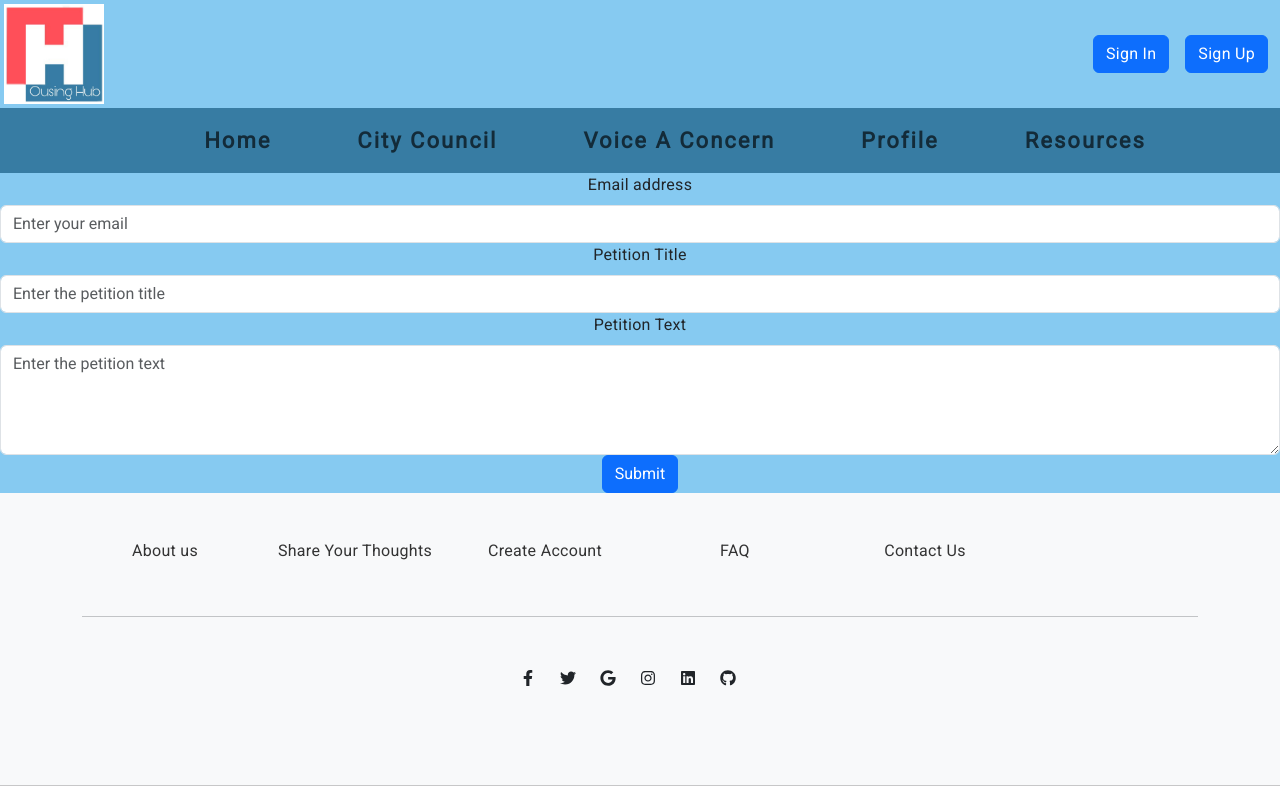
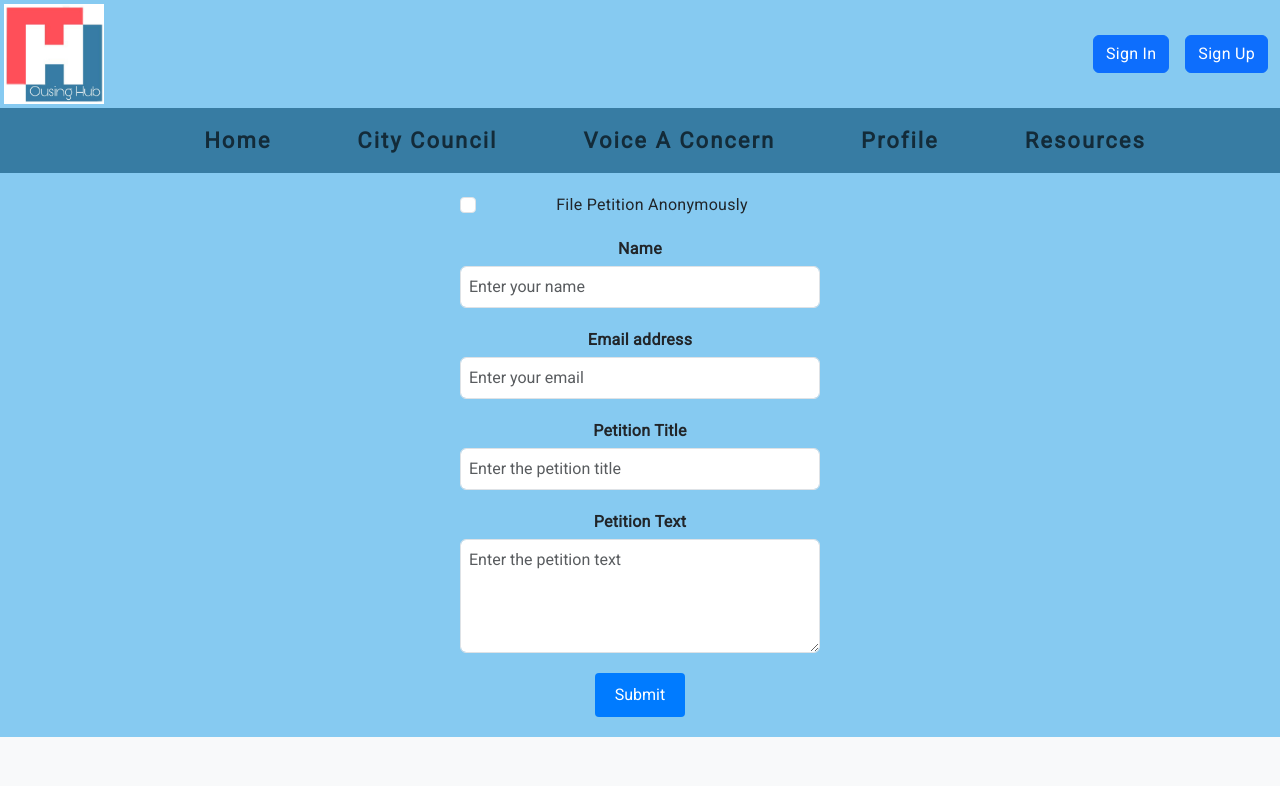
Before and after one commit to SangunPark96/Hack-A-Thon-Team-4, a React (Create React App) app in the folder Access _ hackathon/: page /petition in a window 1280 px wide. Shown: the top 786 px of the page. Built offline with nearby package versions, Linux system fonts and the light colour scheme; no server answers.

Commit message:
file a petition anonymous

```diff
--- /dev/null
+++ b/Access _ hackathon/src/Styles/FileAPetition.css
@@ -0,0 +1,37 @@
+.form-container {
+  max-width: 400px;
+  margin: 0 auto;
+  padding: 20px;
+}
+
+.form-group {
+  margin-bottom: 20px;
+}
+
+.form-label {
+  font-weight: bold;
+  margin-bottom: 5px;
+}
+
+.form-control {
+  padding: 8px;
+}
+
+.form-textarea {
+  resize: vertical;
+}
+
+.form-button {
+  background-color: #007bff;
+  color: #fff;
+  padding: 10px 20px;
+  border: none;
+  border-radius: 4px;
+  cursor: pointer;
+}
+
+.thank-you-message {
+  text-align: center;
+  font-size: 18px;
+  margin-top: 20px;
+}
--- a/Access _ hackathon/src/components/CouncilorIndex.js
+++ b/Access _ hackathon/src/components/CouncilorIndex.js
@@ -1,41 +1,69 @@
-import Councilor from "./Councilor"
-import bronx from "../Images/BronxMap.png"
-import manhattan from "../Images/ManhattanMap.png"
-import queens from "../Images/QueensMap.png"
-import brooklyn from "../Images/BrooklynMap.png"
-import staten from "../Images/StatenMap.png"
-import "./Councilor.css"
+import Councilor from "./Councilor";
+import bronx from "../Images/BronxMap.png";
+import manhattan from "../Images/ManhattanMap.png";
+import queens from "../Images/QueensMap.png";
+import brooklyn from "../Images/BrooklynMap.png";
+import staten from "../Images/StatenMap.png";
+import "./Councilor.css";
 
+export default function Councilors({ councilors, borough }) {
+  const userList = [];
 
-
-export default function Councilors({councilors, borough}) {
-
-    const userList = []
-
-
-
-
-    for(let i = 0; i < councilors.length; i++){
-        if (councilors[i].borough === borough){
-            userList.push(councilors[i])
+  for (let i = 0; i < councilors.length; i++) {
+    if (councilors[i].borough === borough) {
+      userList.push(councilors[i]);
     }
   }
 
-    console.log(userList)
-
+  console.log(userList);
 
   return (
     <div>
       <div id="map-box">
-            { borough === "Bronx" ? <img src={bronx} alt="BronxMap" className="mapbox" style={{ height: "500px", width: "600px" }} /> : null}
-            { borough === "Manhattan" ? <img src={manhattan} alt="ManhattanMap" className="mapbox" style={{ height: "500px", width: "600px" }} /> : null}
-            { borough === "Queens" ? <img src={queens} alt="queensMap" className="mapbox" style={{ height: "500px", width: "600px" }} /> : null}
-            { borough === "Brooklyn" ? <img src={brooklyn} alt="brooklynMap" className="mapbox" style={{ height: "500px", width: "600px" }} /> : null}
-            { borough === "Staten Island" ? <img src={staten} alt="statenMap" className="mapbox" style={{ height: "500px", width: "600px" }}  /> : null}
+        {borough === "Bronx" ? (
+          <img
+            src={bronx}
+            alt="BronxMap"
+            className="mapbox"
+            style={{ height: "500px", width: "600px" }}
+          />
+        ) : null}
+        {borough === "Manhattan" ? (
+          <img
+            src={manhattan}
+            alt="ManhattanMap"
+            className="mapbox"
+            style={{ height: "500px", width: "600px" }}
+          />
+        ) : null}
+        {borough === "Queens" ? (
+          <img
+            src={queens}
+            alt="queensMap"
+            className="mapbox"
+            style={{ height: "500px", width: "600px" }}
+          />
+        ) : null}
+        {borough === "Brooklyn" ? (
+          <img
+            src={brooklyn}
+            alt="brooklynMap"
+            className="mapbox"
+            style={{ height: "500px", width: "600px" }}
+          />
+        ) : null}
+        {borough === "Staten Island" ? (
+          <img
+            src={staten}
+            alt="statenMap"
+            className="mapbox"
+            style={{ height: "500px", width: "600px" }}
+          />
+        ) : null}
       </div>
       <br></br>
-            <div >
-                <div >
+      <div>
+        <div>
           <h2>Your Local Representatives </h2>
           {userList.map((userList) => {
             return <Councilor reps={userList} />;
@@ -43,5 +71,5 @@ export default function Councilors({councilors, borough}) {
         </div>
       </div>
     </div>
-    )
+  );
 }
--- a/Access _ hackathon/src/components/FileaPetition.js
+++ b/Access _ hackathon/src/components/FileaPetition.js
@@ -1,59 +1,100 @@
-import React, { useState } from 'react';
-import { Form, Button } from 'react-bootstrap';
-import "../Styles/style.css"
+import React, { useState } from "react";
+import "../Styles/FileAPetition.css";
 
 const FileaPetition = () => {
   const [formData, setFormData] = useState({
-    name: '',
-    email: '',
-    petitionTitle: '',
-    petitionText: '',
+    name: "",
+    email: "",
+    petitionTitle: "",
+    petitionText: "",
+    anonymous: false, // New state for the checkbox
   });
 
   const [formSubmitted, setFormSubmitted] = useState(false);
 
   const handleChange = (e) => {
-    const { name, value } = e.target;
-    setFormData((prevFormData) => ({ ...prevFormData, [name]: value }));
+    const { name, value, type, checked } = e.target;
+    const fieldValue = type === "checkbox" ? checked : value;
+    setFormData((prevFormData) => ({ ...prevFormData, [name]: fieldValue }));
   };
 
   const handleSubmit = (e) => {
     e.preventDefault();
+    // If the user selected to submit anonymously, clear name and email
+    if (formData.anonymous) {
+      setFormData((prevFormData) => ({
+        ...prevFormData,
+        name: "",
+        email: "",
+      }));
+    }
+
     // Perform form submission logic here, e.g., sending data to the backend
     console.log(formData);
-    // Clear the form after submission
     setFormData({
-      name: '',
-      email: '',
-      petitionTitle: '',
-      petitionText: '',
+      name: "",
+      email: "",
+      petitionTitle: "",
+      petitionText: "",
+      anonymous: false,
     });
-    // Set the formSubmitted state to true to close the form
     setFormSubmitted(true);
   };
 
   if (formSubmitted) {
-    return <p>Thank you for submitting the petition!</p>;
+    return (
+      <p className="thank-you-message">
+        Thank you for submitting the petition!
+      </p>
+    );
   }
 
   return (
     <div className="form-container">
-      <Form onSubmit={handleSubmit}>
-        <Form.Group className="form-group" controlId="formEmail">
-          <Form.Label className="form-label">Email address</Form.Label>
-          <Form.Control
-            className="form-control"
-            type="email"
-            name="email"
-            value={formData.email}
+      <form onSubmit={handleSubmit}>
+        <div className="form-group form-check">
+          <input
+            className="form-check-input"
+            type="checkbox"
+            name="anonymous"
+            checked={formData.anonymous}
             onChange={handleChange}
-            placeholder="Enter your email"
           />
-        </Form.Group>
+          <label className="form-check-label">File Petition Anonymously</label>
+        </div>
 
-        <Form.Group className="form-group" controlId="formPetitionTitle">
-          <Form.Label className="form-label">Petition Title</Form.Label>
-          <Form.Control
+        {/* Render name and email fields only if not submitting anonymously */}
+        {!formData.anonymous && (
+          <React.Fragment>
+            <div className="form-group">
+              <label className="form-label">Name</label>
+              <input
+                className="form-control"
+                type="text"
+                name="name"
+                value={formData.name}
+                onChange={handleChange}
+                placeholder="Enter your name"
+              />
+            </div>
+
+            <div className="form-group">
+              <label className="form-label">Email address</label>
+              <input
+                className="form-control"
+                type="email"
+                name="email"
+                value={formData.email}
+                onChange={handleChange}
+                placeholder="Enter your email"
+              />
+            </div>
+          </React.Fragment>
+        )}
+
+        <div className="form-group">
+          <label className="form-label">Petition Title</label>
+          <input
             className="form-control"
             type="text"
             name="petitionTitle"
@@ -61,27 +102,24 @@ const FileaPetition = () => {
             onChange={handleChange}
             placeholder="Enter the petition title"
           />
-        </Form.Group>
+        </div>
 
-        <Form.Group className="form-group" controlId="formPetitionText">
-          <Form.Label className="form-label">Petition Text</Form.Label>
-          <Form.Control
+        <div className="form-group">
+          <label className="form-label">Petition Text</label>
+          <textarea
             className="form-control form-textarea"
-            as="textarea"
             name="petitionText"
             value={formData.petitionText}
             onChange={handleChange}
             rows={4}
             placeholder="Enter the petition text"
           />
-        </Form.Group>
+        </div>
 
-        {/* Other form fields go here */}
-
-        <Button className="form-button" variant="primary" type="submit">
+        <button className="form-button" type="submit">
           Submit
-        </Button>
-      </Form>
+        </button>
+      </form>
     </div>
   );
 };
--- a/Access _ hackathon/src/components/PopularPetition.js
+++ b/Access _ hackathon/src/components/PopularPetition.js
@@ -4,7 +4,6 @@ const PopularPetition = () => {
   return (
     <div className="container mt-4 mb-5">
       {" "}
-      {/* Added mb-5 class for bottom margin */}
       <h3 className="text-center">Popular Petitions</h3>
       <ul className="list-group">
         <li className="list-group-item">
```
Lines whose indentation alone changed are shown as unchanged.
